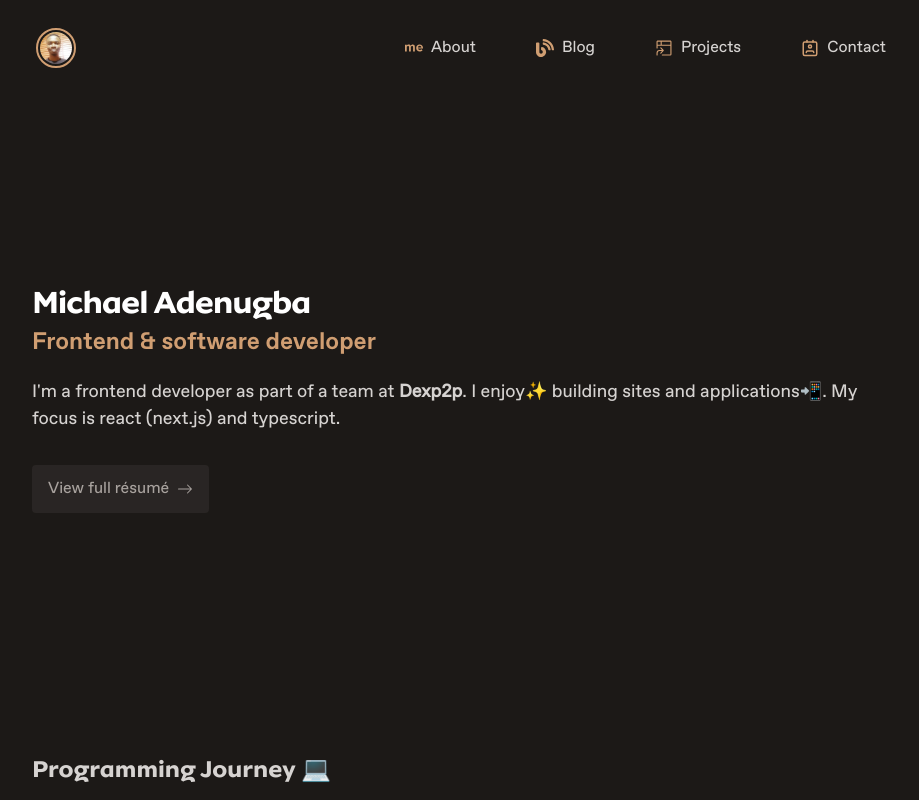
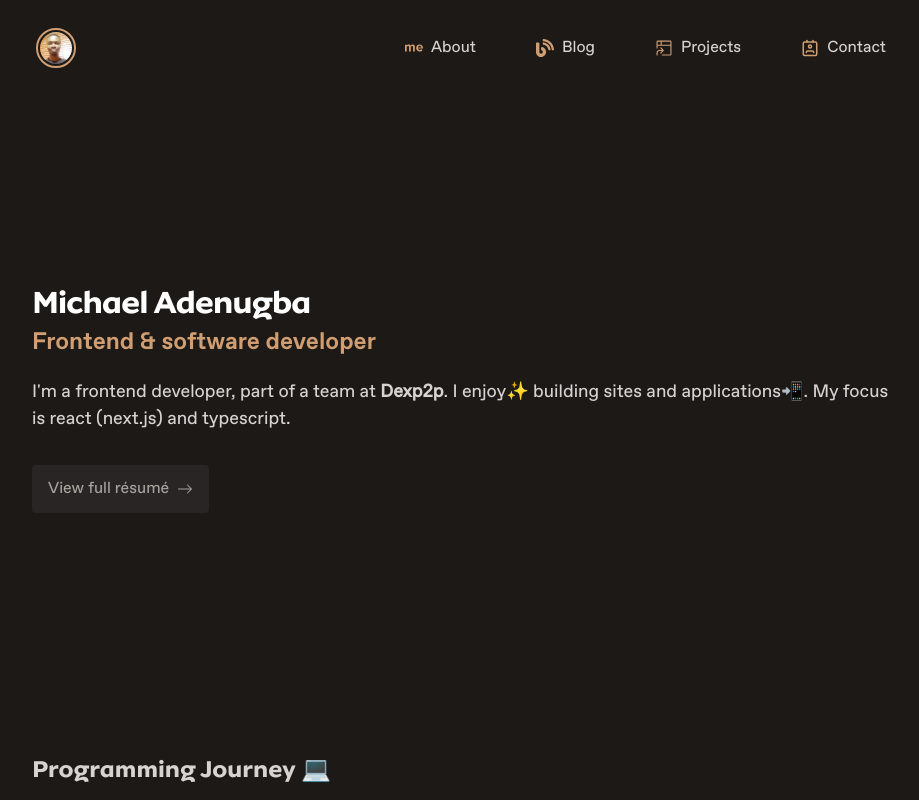
Before and after one commit to adenugbamichael/michael, a Next.js app: page / in a window 1280 px wide. Shown: the top 800 px of the page, without its empty margins (176-1095 px from the left). Built offline with nearby package versions, Linux system fonts and the light colour scheme.

Commit message:
Update Hero.tsx

```diff
--- a/app/sections/Hero.tsx
+++ b/app/sections/Hero.tsx
@@ -12,7 +12,7 @@ const Hero = () => {
       <h2 className='hero-title-large'>Michael Adenugba</h2>
       <p className=' hero-title-sub'>Frontend & software developer</p>
       <p className='hero-text '>
-        I&apos;m a frontend developer as part of a team at{" "}
+        I&apos;m a frontend developer, part of a team at{" "}
         <Link
           href='href=//www.dexp2p.com/'
           target='_blank'
```
